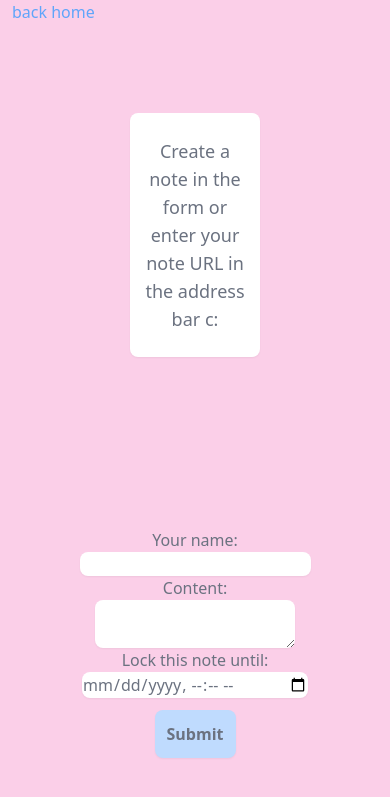
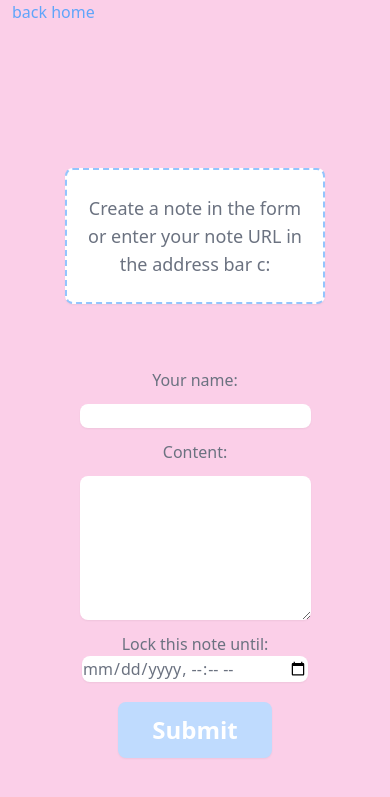
Before and after one commit to JetSimon/gift-notes, a website: page public/index.html in a window 390 px wide. Drawn offline with nearby package versions, Linux system fonts and the light colour scheme.

Commit message:
add checker outline to note, modify responsive scaling

```diff
--- a/public/index.html
+++ b/public/index.html
@@ -8,26 +8,26 @@
   </head>
   <body class="bg-pink-200 text-white">
     <a href="./" class="m-3 my-8 text-blue-400 hover:text-blue-500">back home</a>
-    <div class="h-1/2 m-auto text-center flex items-center justify-center">
+    <div class="w-2/3 md:w-auto mt-36 m-auto text-center flex items-center justify-center">
 
-        <div class="w-1/3 p-3 text-gray-500 bg-white rounded-lg shadow-sm" id="note">
+        <div class="border-dashed border-2 border-blue-300 p-3 text-gray-500 bg-white rounded-lg shadow-sm" id="note">
         <p class="text-2xl font-semibold text-gray-300" id="from"></p>
         <p class="text-lg my-3" id="noteContent">Create a note in the form or enter your note URL in the address bar c: </p>
         <p class="text-xs text-gray-300" id="createdAt"></p>
         </div>
     </div>
-    <div class="h-1/2 m-auto text-center flex items-center justify-center">
+    <div class=" mt-16 m-auto text-center flex items-center justify-center">
 
         <div class="text-gray-500 block" id="createForm">
         <form action="/create_note" method="POST">
             <label for="author">Your name:</label><br />
-            <input class="text-gray-500 rounded-lg shadow-sm" type="text" id="author" name="author" required /><br />
+            <input class="my-3 text-gray-500 rounded-lg shadow-sm" type="text" id="author" name="author" required /><br />
             <label for="content">Content:</label><br />
-            <textarea class="text-gray-500 rounded-lg shadow-sm" type="text" id="content" name="content" required></textarea
+            <textarea class="my-3 w-full h-36 text-gray-500 rounded-lg shadow-sm" type="text" id="content" name="content" required></textarea
             ><br />
             <label for="openAt">Lock this note until:</label><br />
             <input class="rounded-lg shadow-sm" type="datetime-local" id="openAt" name="openAt" /><br />
-            <input class="my-3 bg-blue-200 font-bold rounded-lg shadow-sm p-3 hover:bg-blue-300" type="submit" value="Submit" />
+            <input class="w-2/3 my-5 bg-blue-200 text-2xl text-white font-bold rounded-lg shadow-sm p-3 hover:bg-blue-300" type="submit" value="Submit" />
         </form>
         </div>
     </div>
```
